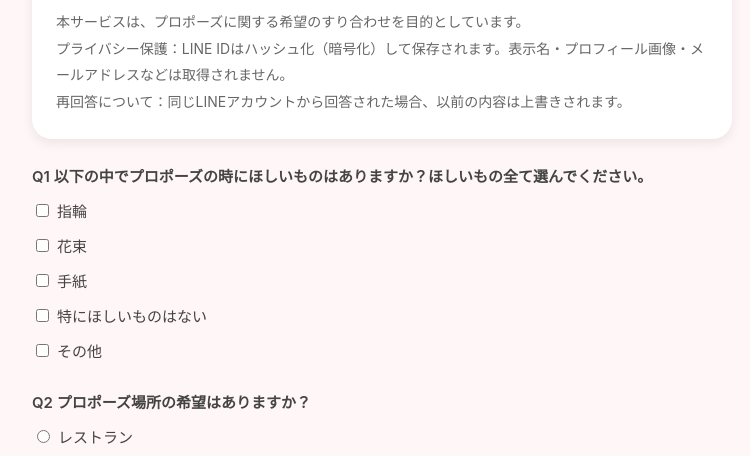
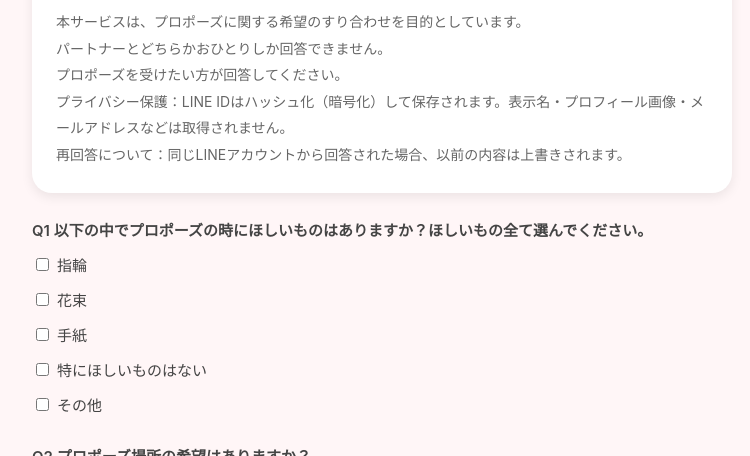
Before and after one commit to marriagesketch/-propose-, a plain HTML site: page index.html in a window 1280 px wide. Shown: the part 273-729 px from the top of the page, without its empty margins (258-1008 px from the left). Drawn offline with Linux system fonts and the light colour scheme; no server answers.

Commit message:
Update index.html

```diff
--- a/index.html
+++ b/index.html
@@ -16,6 +16,8 @@
   <h1>プロポーズプラン</h1>
   <p class="form-description">
   本サービスは、プロポーズに関する希望のすり合わせを目的としています。<br>
+  パートナーとどちらかおひとりしか回答できません。<br>
+  プロポーズを受けたい方が回答してください。<br>
   プライバシー保護：LINE IDはハッシュ化（暗号化）して保存されます。表示名・プロフィール画像・メールアドレスなどは取得されません。<br>
   再回答について：同じLINEアカウントから回答された場合、以前の内容は上書きされます。</p>
 </div>
```
